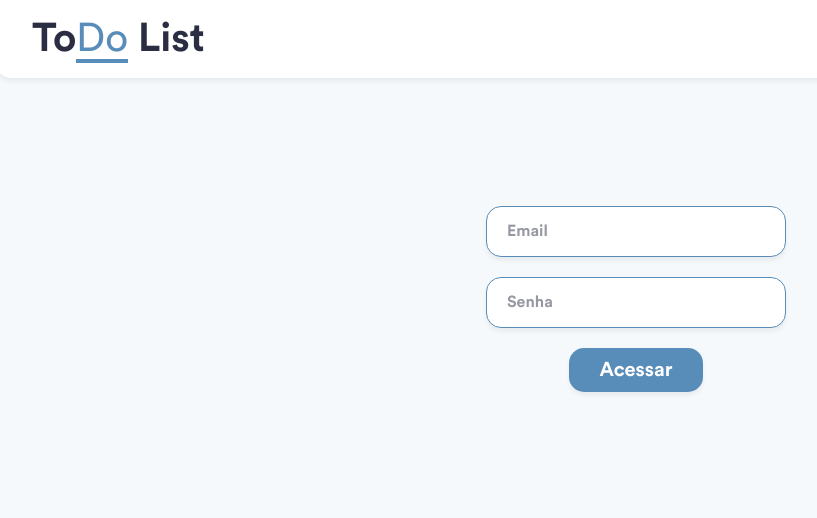
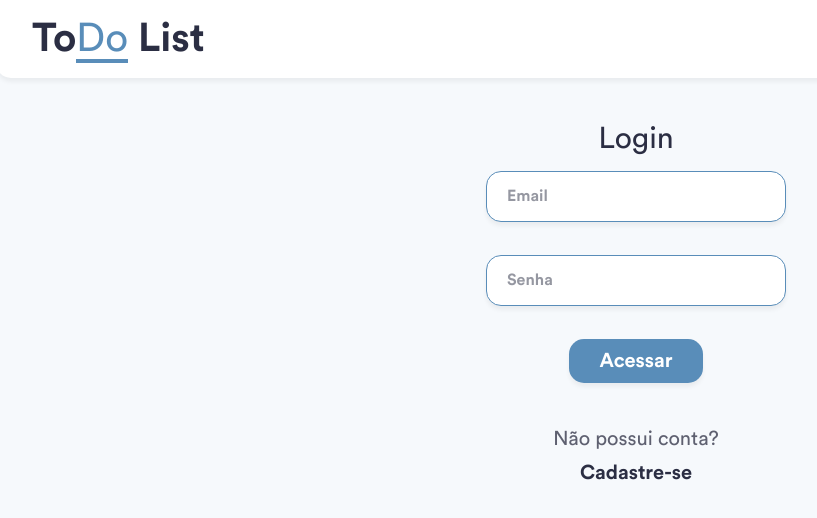
Before and after one commit to tulioac/codexTodo-frontend, a React (Create React App) app: page /#/login in a window 1280 px wide. Shown: the top 518 px of the page, without its empty margins (4-821 px from the left). Built offline with nearby package versions, Linux system fonts and the light colour scheme.

Commit message:
Estilo login

```diff
--- a/src/components/login/index.jsx
+++ b/src/components/login/index.jsx
@@ -1,8 +1,15 @@
 import React, { Fragment } from 'react';
+import { Link } from 'react-router-dom';
 
 export default props =>
   <Fragment>
+    <h2>Login</h2>
     <input type="email" name="email" placeholder="Email" className="caixa" />
     <input type="password" name="senha" placeholder="Senha" className="caixa" />
     <button>Acessar</button>
+
+    <div className="extra">
+      <p>Não possui conta?</p>
+      <Link to='/register'>Cadastre-se</Link>
+    </div>
   </Fragment >
--- a/src/styles.css
+++ b/src/styles.css
@@ -58,7 +58,7 @@ h1 {
 
 p {
   color: var(--cinza);
-  margin-bottom: 25px;
+  margin-bottom: 10px;
 }
 
 a {
@@ -73,11 +73,13 @@ a:hover {
 }
 
 #dashboard {
-  padding: 10% 36px;
+  padding: 30px 36px;
   display: flex;
   flex-direction: column;
   align-items: center;
   width: 100%;
+  justify-content: space-evenly;
+  min-height: 450px;
 }
 
 input {
@@ -140,3 +142,8 @@ button:hover {
 .espesso {
   border-bottom: 4px solid var(--primaria);
 }
+
+.extra {
+  margin-top: 30px;
+  text-align: center;
+}
```
